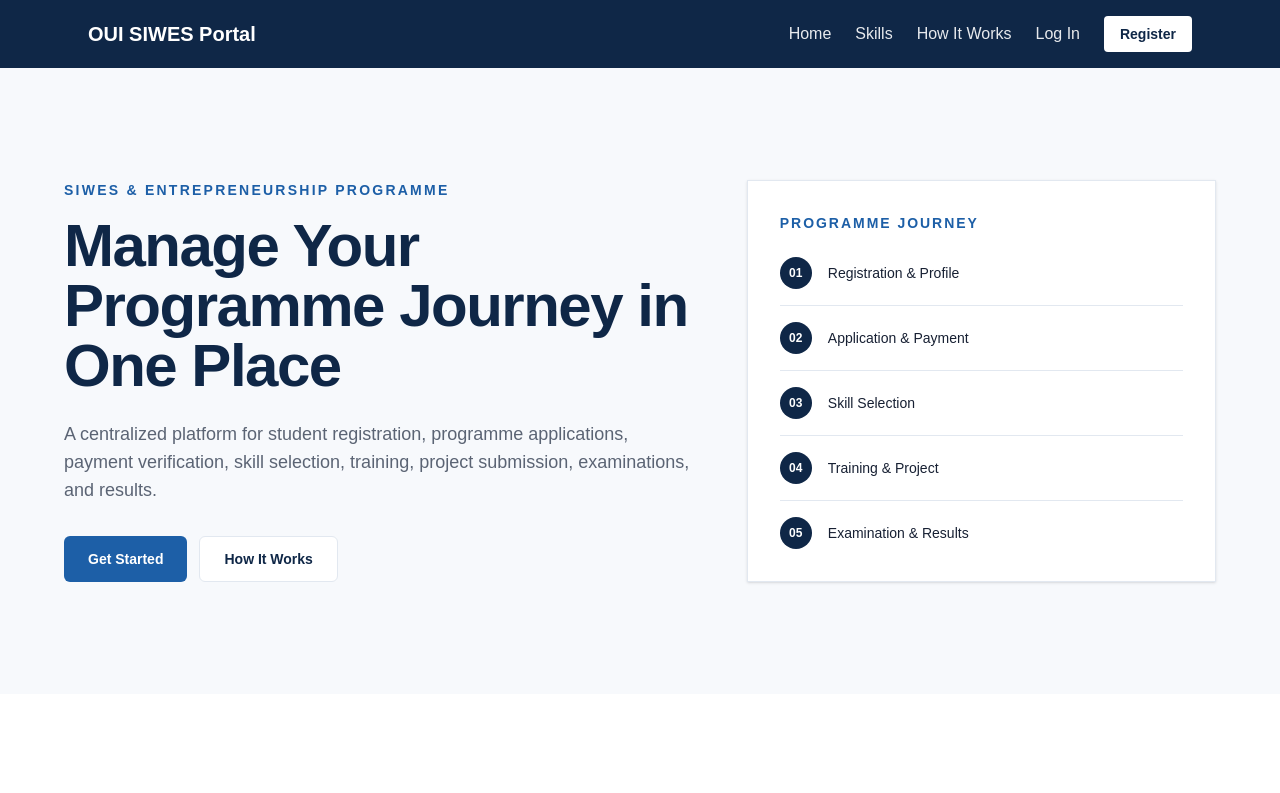
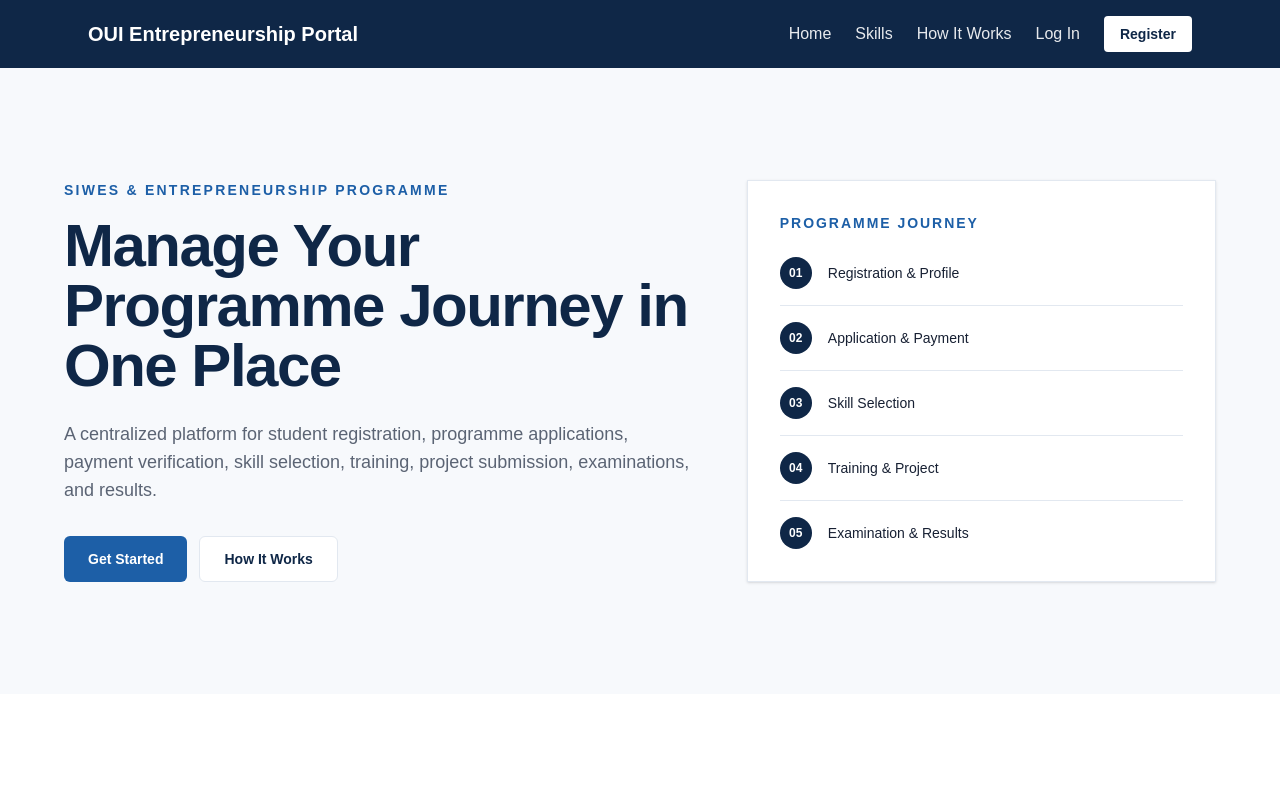
Before and after one commit to University-SIWES-Team/siwes-entrepreneurship-portal, a Next.js app: page / in a window 1280 px wide. Shown: the top 793 px of the page. Built offline with nearby package versions, Linux system fonts and the light colour scheme.

Commit message:
feat: rebrand global navbar to Entrepreneurship Portal (#26)

```diff
--- a/app/components/Navbar.tsx
+++ b/app/components/Navbar.tsx
@@ -16,7 +16,7 @@ export default function Navbar() {
     <nav className="bg-[#0F2747]">
       <div className="mx-auto flex max-w-6xl items-center justify-between px-6 py-4">
         <Link href="/" className="text-xl font-bold text-white">
-          OUI SIWES Portal
+          OUI Entrepreneurship Portal
         </Link>
 
         <div
```
